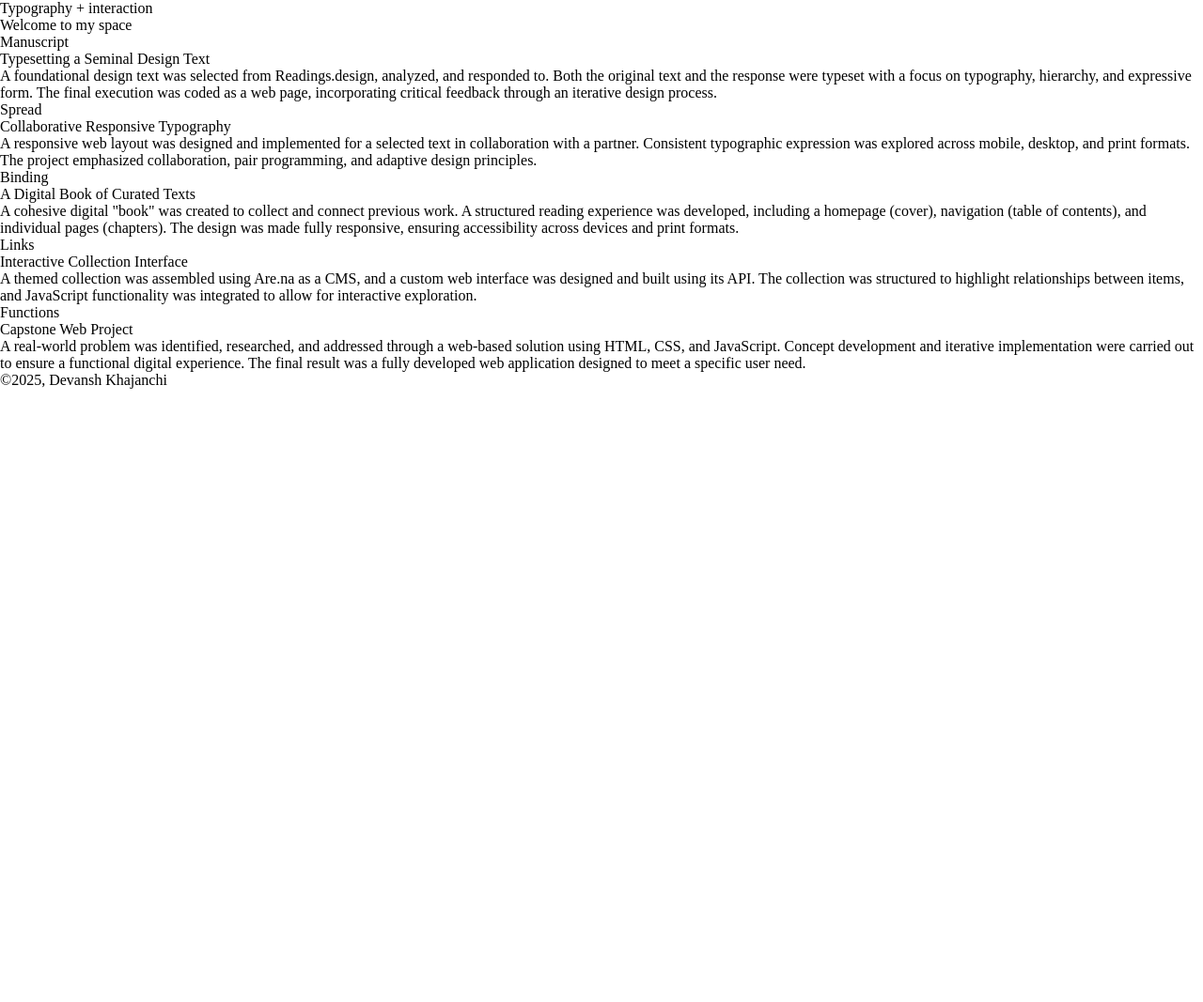
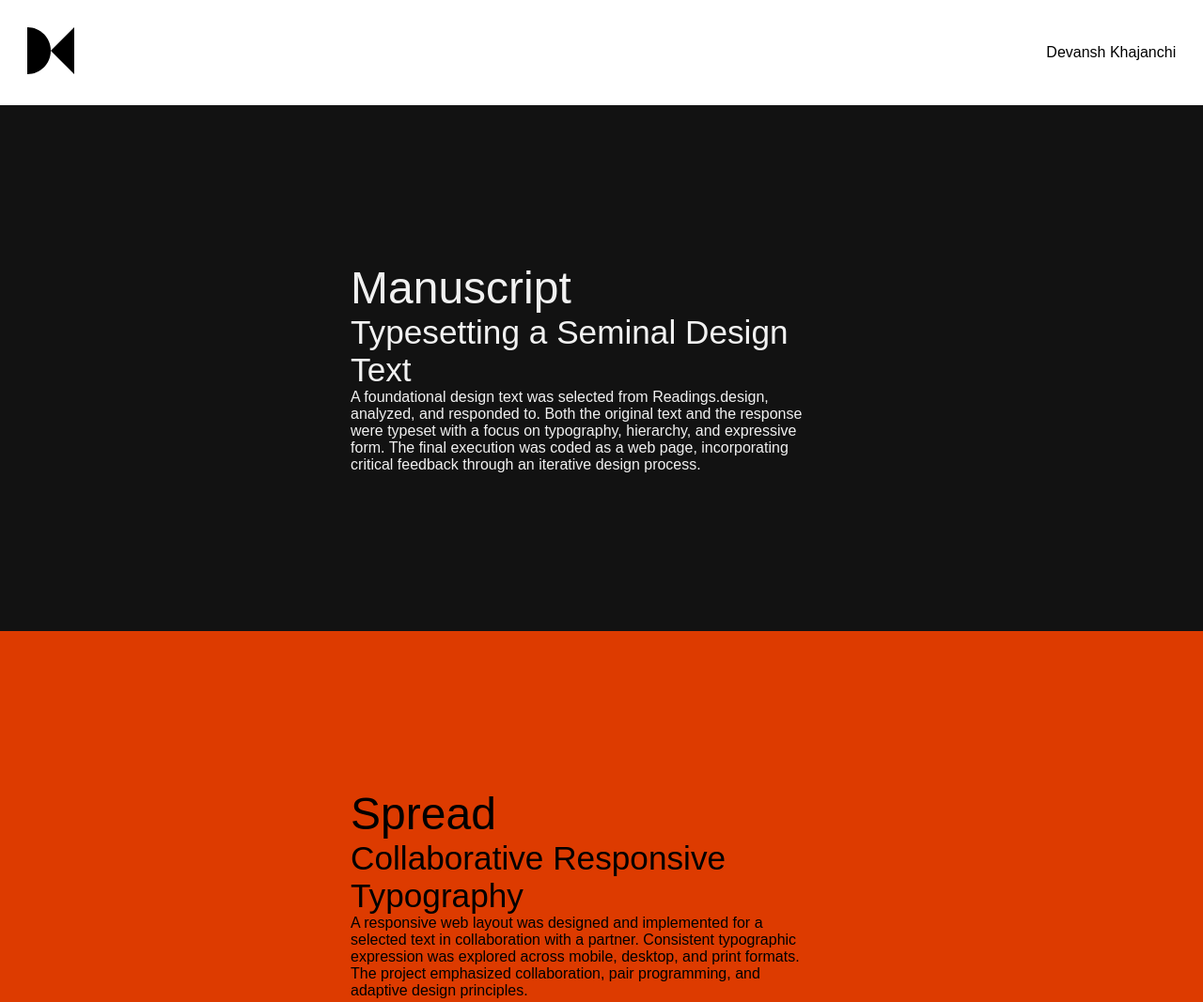
Before and after one commit to Devanshkhajanchi/Devanshkhajanchi.github.io, a plain HTML site: page index.html in a window 1280 px wide. Shown: the top 1067 px of the page at 94% size. Before the commit the page ends 800 px from the top, so only its background shows below. Drawn offline with Linux system fonts and the light colour scheme.

Commit message:
styling changes

```diff
--- a/assets/style.css
+++ b/assets/style.css
@@ -31,7 +31,7 @@
 
 	/* TYPE SIZES */
 	--font-size-h1: 3rem; /* 48px */
-	--font-size-h2: 2.5rem; /* 40px */
+	--font-size-h2: 2.2rem; /* 40px */
 	--font-size-h3: 2rem; /* 32px */
 	--font-size-h4: 1.5rem; /* 24px */
 	--font-size-h5: 1.25rem; /* 20px */
@@ -40,3 +40,64 @@
 	--font-size-small: 0.875rem; /* 14px */
 	--font-size-caption: 0.75rem; /* 12px */
 }
+
+body {
+	font-family: var(--font-primary);
+}
+
+nav {
+	display: flex;
+	align-items: center;
+	justify-content: space-between;
+	padding: 1.8rem;
+
+	.logo {
+		width: 50px;
+		height: auto;
+	}
+}
+
+section {
+	height: 70vh;
+}
+
+h1 {
+	font-size: var(--font-size-h1);
+}
+
+h2 {
+	font-size: var(--font-size-h2);
+}
+
+p {
+	font-size: var(--font-size-body);
+	max-width: 55ch;
+}
+
+/* SECTIONS */
+
+#section-one, #section-four {
+	background-color: var(--color-dark-gray);
+
+	h1, h2, p {
+		color: #f1f1f1;
+	}
+}
+
+#section-three {
+	background-color: var(--color-soft-white);
+}
+
+#section-two, #section-five {
+	background-color: var(--color-primary-orange);
+}
+
+.sections {
+	padding: 2rem;
+	align-content: center;
+	justify-items: center;
+
+	div {
+		max-width: 60ch;
+	}
+}
--- a/index.html
+++ b/index.html
@@ -12,90 +12,98 @@
 <!-- BODY -->
 
 	<body>
-		<section class="gutters">
 		<header>
-				<h1>
-					Typography + interaction
-				</h1>
+			<nav>
+				<a href="index.html">
+					<img src="assets/logo.svg" class="logo">
+				</a>
+				<a href="index.html">
+					Devansh Khajanchi
+				</a>
+			</nav>
 		</header>
-			<p>
-				Welcome to my space
-			</p>
 
 <!-- PROJECTS LIST -->
 
-			<ul>
-				<li>
+		<section id="section-one" class="sections">
+			<div>
 				<a href="https://devanshkhajanchi.github.io/manuscript/">
-						<p class="project_name">
+					<h1>
 						Manuscript
-						</p>
-						<p>
+					</h1>
+					<h2>
 						Typesetting a Seminal Design Text
-						</p>
+					</h2>
 					<p>
 						A foundational design text was selected from Readings.design, analyzed, and responded to. Both the original text and the response were typeset with a focus on typography, hierarchy, and expressive form. The final execution was coded as a web page, incorporating critical feedback through an iterative design process.
 					</p>
 				</a>
-				</li>
-				<li>
+			</div>
+		</section>
+		<section id="section-two" class="sections">
+			<div>
 				<a href="https://hyelynnsuh.github.io/spread/">
-						<p class="project_name">
+					<h1>
 						Spread
-						</p>
-						<p>
+					</h1>
+					<h2>
 						Collaborative Responsive Typography
-						</p>
+					</h2>
 					<p>
 						A responsive web layout was designed and implemented for a selected text in collaboration with a partner. Consistent typographic expression was explored across mobile, desktop, and print formats. The project emphasized collaboration, pair programming, and adaptive design principles.
 					</p>
 				</a>
-				</li>
-				<li>
+			</div>
+		</section>
+		<section id="section-three" class="sections">
+			<div>
 				<a href="https://devanshkhajanchi.github.io/binding/">
-						<p class="project_name">
+					<h1>
 						Binding
-						</p>
-						<p>
+					</h1>
+					<h2>
 						A Digital Book of Curated Texts
-						</p>
+					</h2>
 					<p>
 						A cohesive digital "book" was created to collect and connect previous work. A structured reading experience was developed, including a homepage (cover), navigation (table of contents), and individual pages (chapters). The design was made fully responsive, ensuring accessibility across devices and print formats.
 					</p>
 				</a>
-				</li>
-				<li>
+			</div>
+		</section>
+		<section id="section-four" class="sections">
+			<div>
 				<a href="https://devanshkhajanchi.github.io/links/">
-						<p class="project_name">
+					<h1>
 						Links
-						</p>
-						<p>
+					</h1>
+					<h2>
 						Interactive Collection Interface
-						</p>
+					</h2>
 					<p>
 						A themed collection was assembled using Are.na as a CMS, and a custom web interface was designed and built using its API. The collection was structured to highlight relationships between items, and JavaScript functionality was integrated to allow for interactive exploration.
 					</p>
 				</a>
-				</li>
-				<li>
+			</div>
+		</section>
+		<section id="section-five" class="sections">
+			<div>
 				<a href="https://devanshkhajanchi.github.io/functions/">
-						<p class="project_name">
+					<h1>
 						Functions
-						</p>
-						<p>
+					</h1>
+					<h2>
 						Capstone Web Project
-						</p>
+					</h2>
 					<p>
 						A real-world problem was identified, researched, and addressed through a web-based solution using HTML, CSS, and JavaScript. Concept development and iterative implementation were carried out to ensure a functional digital experience. The final result was a fully developed web application designed to meet a specific user need.
 					</p>
 				</a>
-				</li>
-			</ul>
+			</div>
 		</section>
 
 <!-- FOOTER -->
 
-		<footer class="gutters">
+		<footer>
 			<p>
 				©2025, Devansh Khajanchi
 			</p>
```
Also changed, not shown: assets/logo.svg (added). Lines whose indentation alone changed are shown as unchanged.
